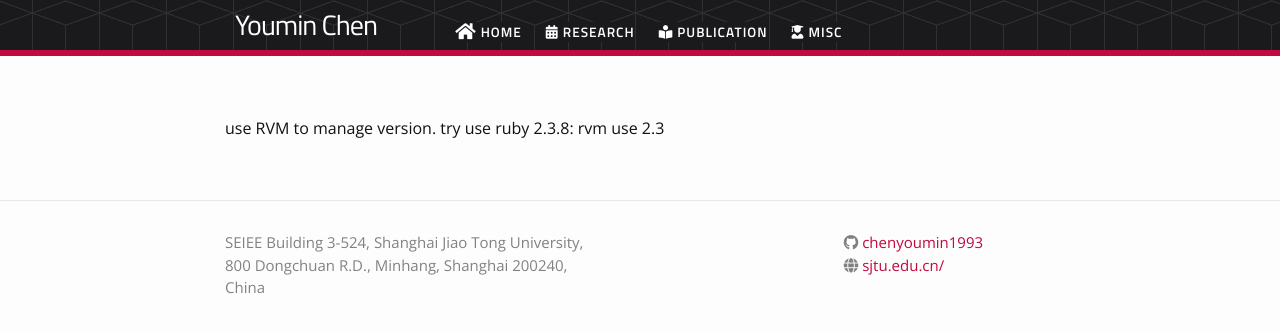
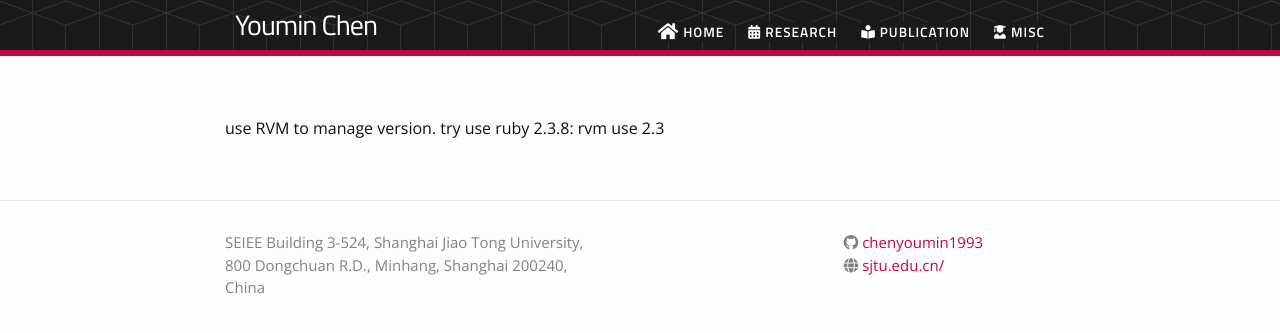
Before and after one commit to chenyoumin1993/chenyoumin1993.github.io, a Jekyll site: the page built from Note.md, in a window 1280 px wide. Shown: the top 333 px of the page. Built offline with Jekyll 4.4.1, drawn with Linux system fonts in a browser that asks for light colours; nearby versions of some CDN libraries; our own code applies the rules of GitHub Pages for plain Markdown files.

Commit message:
Update header.html

```diff
--- a/_includes/header.html
+++ b/_includes/header.html
@@ -11,10 +11,11 @@
           </td>
         </tr></table-->
  <div class="container">
+    <div class="row">
 	 <div class="col-sm-3">
 		 <span style="margin-top: -2px;margin-bottom: -10px;" class="site-title"><b><h3>Youmin Chen</h3></b></span>
 	 </div>
-    <div class="col-sm-9" style="align-items:right; text-align:right;">
+    <div class="col-sm-9 ml-auto">
     <nav class="site-nav">
 
       <a href="#" class="menu-icon menu.open">
@@ -25,16 +26,14 @@
         </svg>
       </a>
 
-    <div class="trigger"><h1>Main Navigation</h1>
-
- {% include nav.html  %}
-
+     <div class="trigger"><h1>Main Navigation</h1>
+      {% include nav.html  %}
      </div>
     </nav>
     </div>
     </div>
   </div>
-
+</div>
   <div class="header-texture" style="height:100%; z-index: 0; position: absolute; top:0; right: 0; left: 0;
   background-image: url('{{ '/_images/pattern.png' | prepend: site.baseurl }}');" />
 
```
